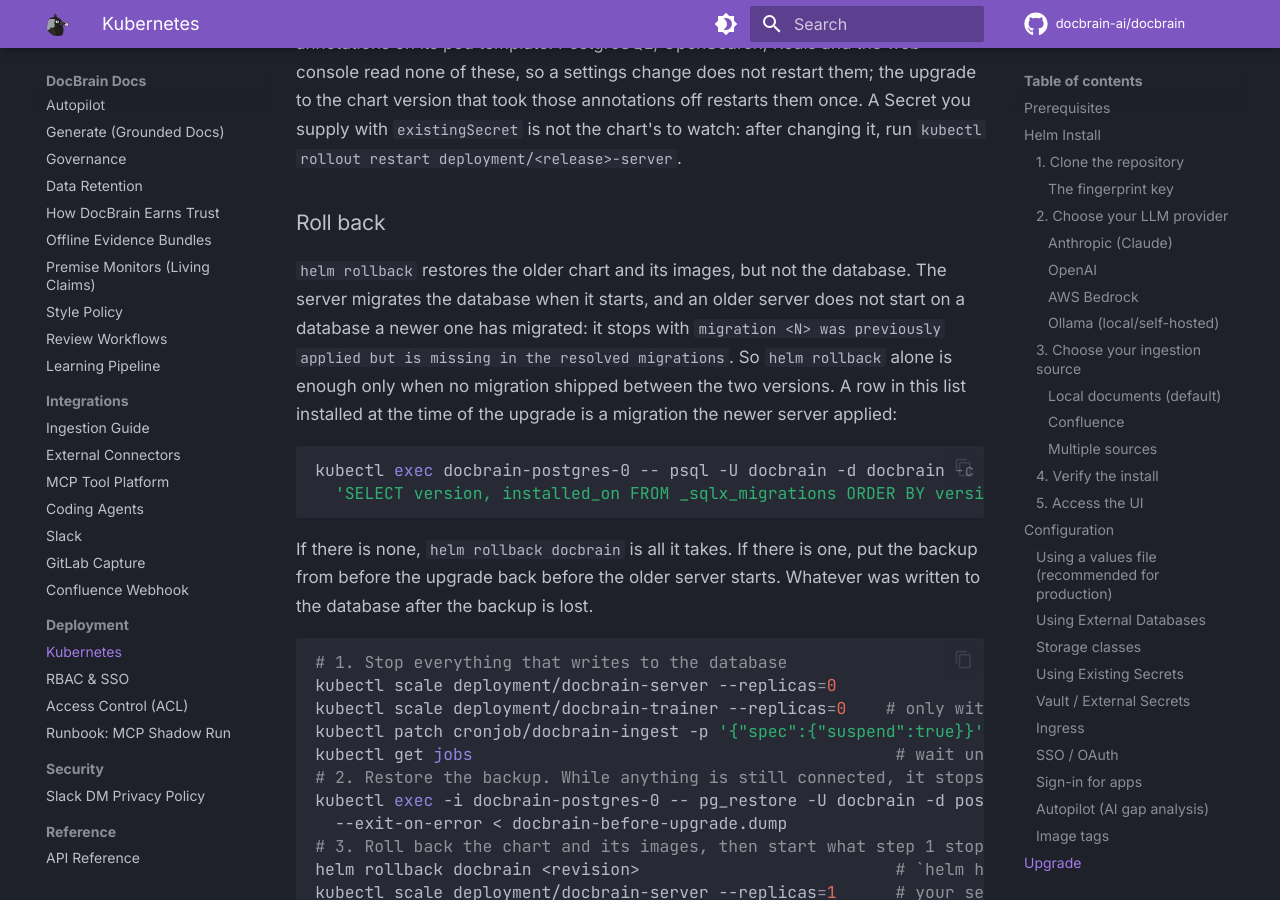
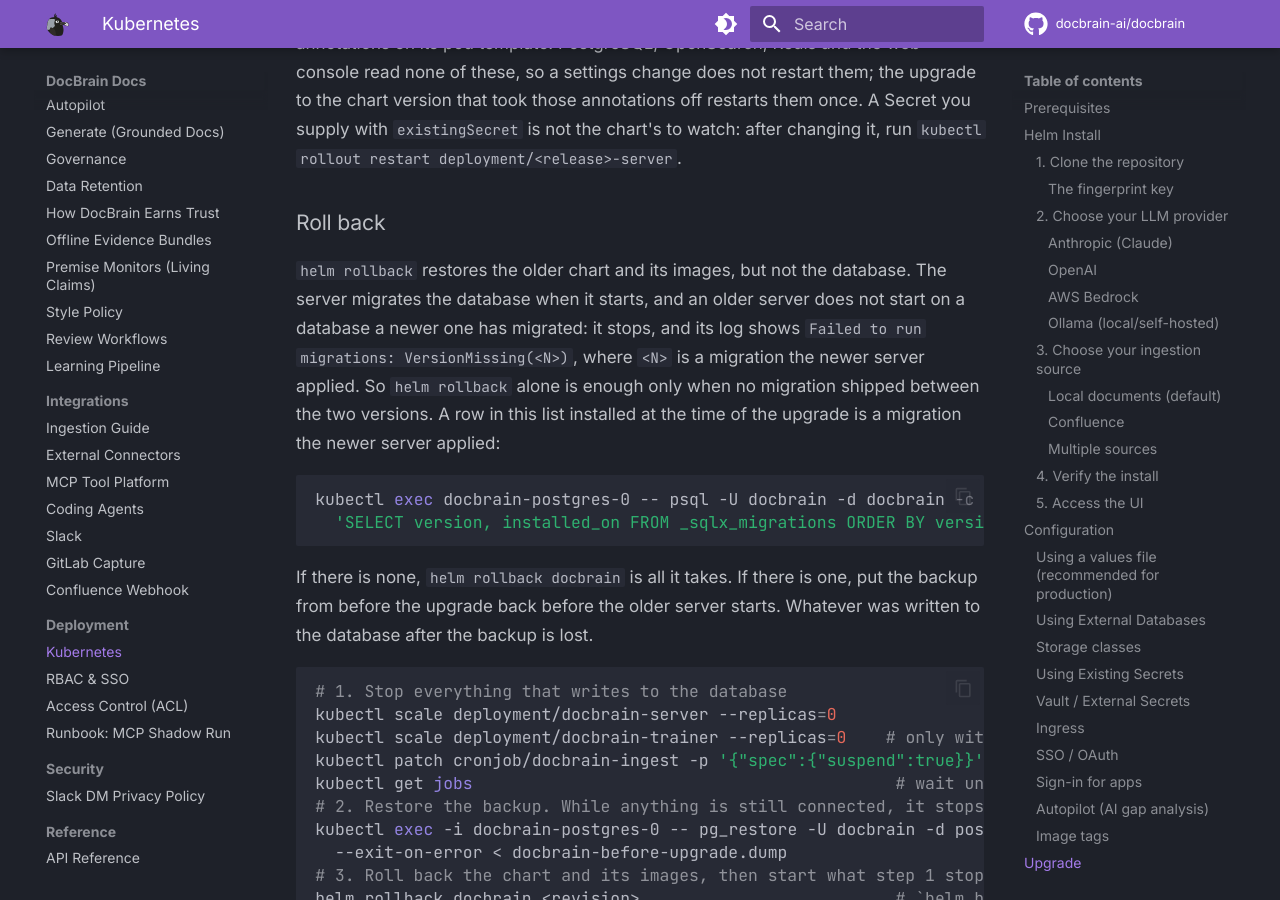
Before and after one commit to docbrain-ai/docbrain, an MkDocs documentation site: the page built from docs/kubernetes.md, in a window 1280 px wide and 900 px high, scrolled down 13937 px. Built offline with MkDocs 1.6.1 and Material for MkDocs 9.7.7, drawn with Linux system fonts in a browser that asks for light colours; comment, search, counter and statistics services are not loaded.

Commit message:
docs: Roll back quotes the line the server really prints when the database is newer (review N4)
The page quoted the migration error's Display text, which the server never prints: it calls
.expect("Failed to run migrations") on the migrator's result, and expect prints the error's Debug form.
With sqlx-core 0.8.6 a migration applied by a newer server and missing from the older one is
MigrateError::VersionMissing, so the log shows Failed to run migrations: VersionMissing(<N>).

````diff
--- a/docs/kubernetes.md
+++ b/docs/kubernetes.md
@@ -550,10 +550,10 @@ them once. A Secret you supply with `existingSecret` is not the chart's to watch
 ### Roll back
 
 `helm rollback` restores the older chart and its images, but not the database. The server migrates the database when
-it starts, and an older server does not start on a database a newer one has migrated: it stops with
-`migration <N> was previously applied but is missing in the resolved migrations`. So `helm rollback` alone is enough
-only when no migration shipped between the two versions. A row in this list installed at the time of the upgrade is a
-migration the newer server applied:
+it starts, and an older server does not start on a database a newer one has migrated: it stops, and its log shows
+`Failed to run migrations: VersionMissing(<N>)`, where `<N>` is a migration the newer server applied. So
+`helm rollback` alone is enough only when no migration shipped between the two versions. A row in this list installed
+at the time of the upgrade is a migration the newer server applied:
 
 ```bash
 kubectl exec docbrain-postgres-0 -- psql -U docbrain -d docbrain -c \
````
